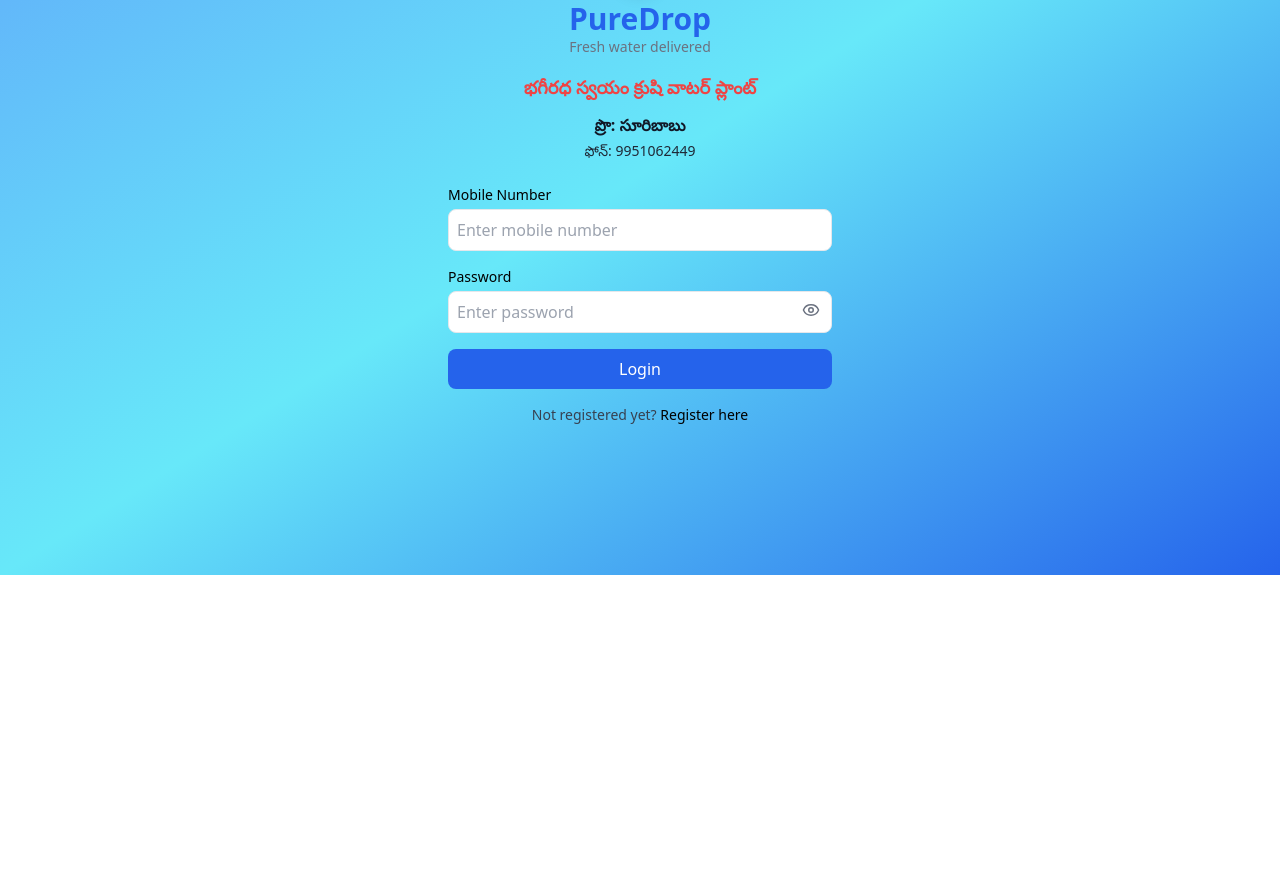
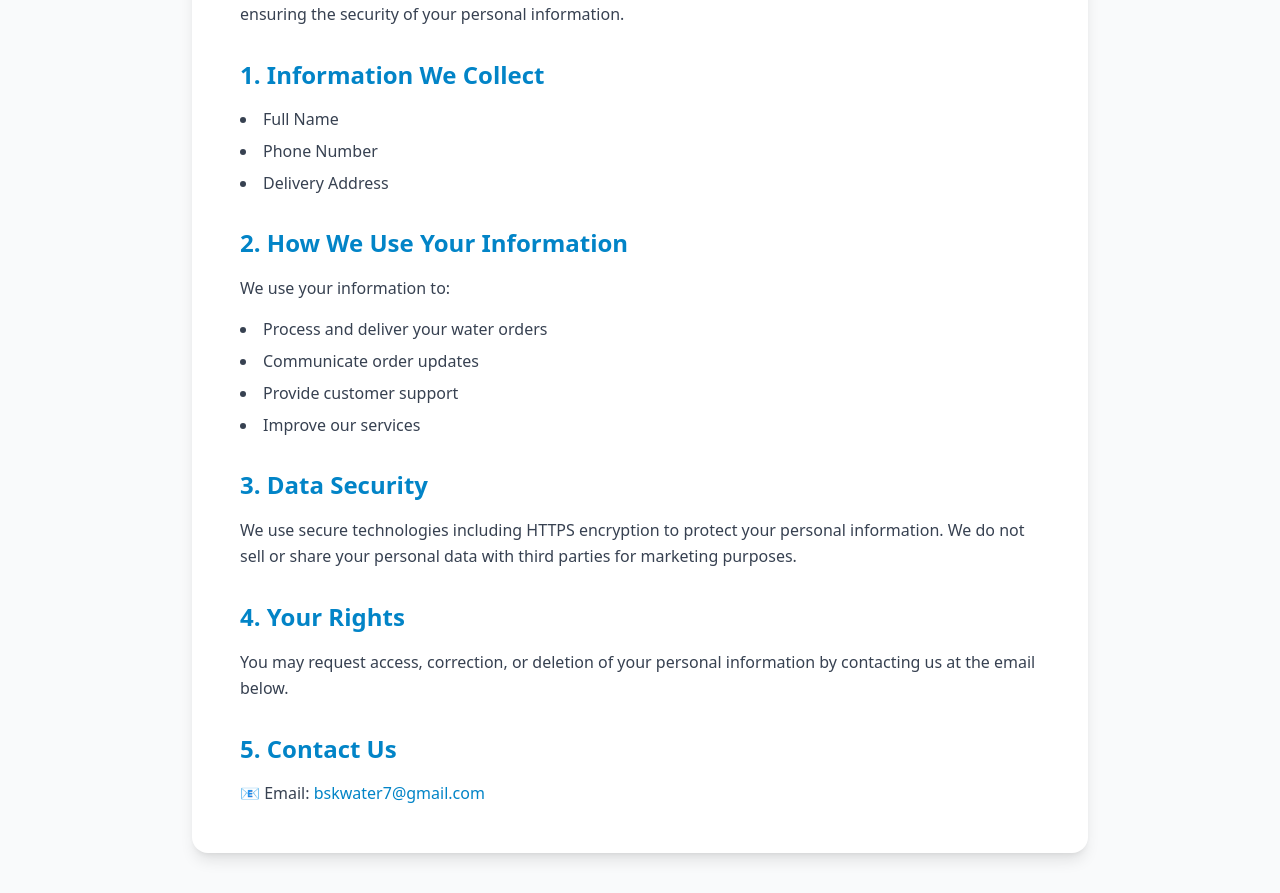
Before and after one commit to chrohithkumar/BhagiRadha-Frontend, a React (Vite) app: page /privacy-policy in a window 1280 px wide. Before the commit this address led to /login. Shown: the part 225-1118 px from the top of the page. Before the commit the page ends 800 px from the top, so only its background shows below. Built offline with nearby package versions, Linux system fonts and the light colour scheme; the HTML template or start-up script is replaced by a standard one.

Commit message:
added Privacy Policy

```diff
--- a/src/App.jsx
+++ b/src/App.jsx
@@ -12,6 +12,7 @@ import TrackLocation from "./components/TrackLocation";
 import ProtectedRoute from "./components/auth/ProtectedRoute";
 import OrderHistory from "./pages/UserViewOrder";
 import UserManagement from "./pages/UserManagment";
+import PrivacyPolicy from "./pages/privacypolicy";
 export default function App() {
   return (
     <>
@@ -34,6 +35,7 @@ export default function App() {
   {/* Public routes */}
   <Route path="/login" element={<Login />} />
   <Route path="/register" element={<Register />} />
+  <Route path="/privacy-policy" element={<PrivacyPolicy />} />
   <Route path="/" element={<Navigate to="/login" replace />} />
 
   {/* User protected route */}
--- /dev/null
+++ b/src/pages/privacypolicy.jsx
@@ -0,0 +1,87 @@
+import React from "react";
+
+export default function PrivacyPolicy() {
+  return (
+    <div className="min-h-screen bg-gray-50 py-10 px-4">
+      <div className="max-w-4xl mx-auto bg-white shadow-lg rounded-2xl p-8 md:p-12">
+
+        <h1 className="text-3xl md:text-4xl font-bold text-sky-700 mb-6">
+          Privacy Policy
+        </h1>
+
+        <p className="text-gray-600 mb-6">
+          <strong>Last updated:</strong> 19 February 2026
+        </p>
+
+        <p className="text-gray-700 leading-relaxed mb-6">
+          BSK Water operates this mobile application and website. We are committed
+          to protecting your privacy and ensuring the security of your personal information.
+        </p>
+
+        {/* Information We Collect */}
+        <h2 className="text-2xl font-semibold text-sky-600 mt-8 mb-4">
+          1. Information We Collect
+        </h2>
+
+        <ul className="list-disc list-inside text-gray-700 space-y-2">
+          <li>Full Name</li>
+          <li>Phone Number</li>
+          <li>Delivery Address</li>
+        </ul>
+
+        {/* How We Use */}
+        <h2 className="text-2xl font-semibold text-sky-600 mt-8 mb-4">
+          2. How We Use Your Information
+        </h2>
+
+        <p className="text-gray-700 leading-relaxed mb-4">
+          We use your information to:
+        </p>
+
+        <ul className="list-disc list-inside text-gray-700 space-y-2">
+          <li>Process and deliver your water orders</li>
+          <li>Communicate order updates</li>
+          <li>Provide customer support</li>
+          <li>Improve our services</li>
+        </ul>
+
+        {/* Data Security */}
+        <h2 className="text-2xl font-semibold text-sky-600 mt-8 mb-4">
+          3. Data Security
+        </h2>
+
+        <p className="text-gray-700 leading-relaxed">
+          We use secure technologies including HTTPS encryption to protect
+          your personal information. We do not sell or share your personal
+          data with third parties for marketing purposes.
+        </p>
+
+        {/* User Rights */}
+        <h2 className="text-2xl font-semibold text-sky-600 mt-8 mb-4">
+          4. Your Rights
+        </h2>
+
+        <p className="text-gray-700 leading-relaxed">
+          You may request access, correction, or deletion of your personal
+          information by contacting us at the email below.
+        </p>
+
+        {/* Contact */}
+        <h2 className="text-2xl font-semibold text-sky-600 mt-8 mb-4">
+          5. Contact Us
+        </h2>
+
+        <p className="text-gray-700">
+          📧 Email:{" "}
+          <a
+            href="mailto:bskwater7@gmail.com"
+            className="text-sky-600 font-medium hover:underline"
+          >
+            bskwater7@gmail.com
+          </a>
+        </p>
+
+      </div>
+    </div>
+  );
+}
```
